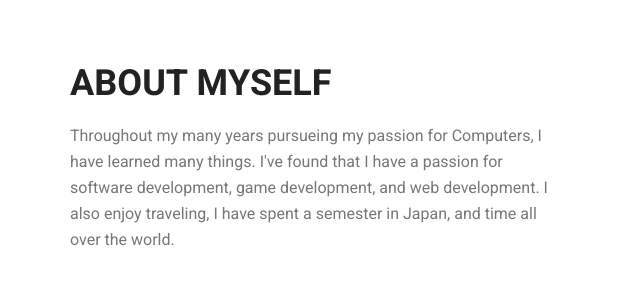
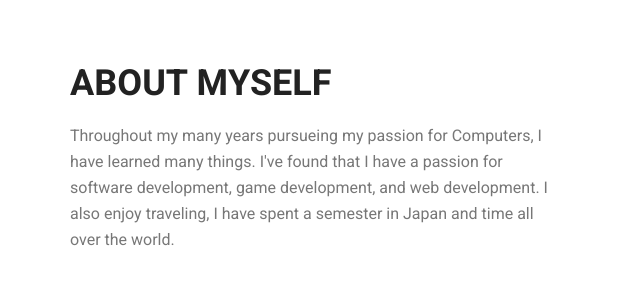
Before and after one commit to Collin2222/Portfolio, a plain HTML site: page about.html in a window 1280 px wide. Shown: the part 1480-1770 px from the top of the page, 0-640 px from the left. Drawn offline with Linux system fonts and the light colour scheme.

Commit message:
Update about.html

```diff
--- a/about.html
+++ b/about.html
@@ -132,7 +132,7 @@
         			<div class="col-lg-6">
         				<div class="welcome_text">
         					<h4>About Myself</h4>
-        					<p>Throughout my many years pursueing my passion for Computers, I have learned many things. I've found that I have a passion for software development, game development, and web development. I also enjoy traveling, I have spent a semester in Japan, and time all over the world. </p>
+        					<p>Throughout my many years pursueing my passion for Computers, I have learned many things. I've found that I have a passion for software development, game development, and web development. I also enjoy traveling, I have spent a semester in Japan and time all over the world. </p>
         					<div class="row">
         						<div class="col-md-4">
         							<div class="wel_item">
```
